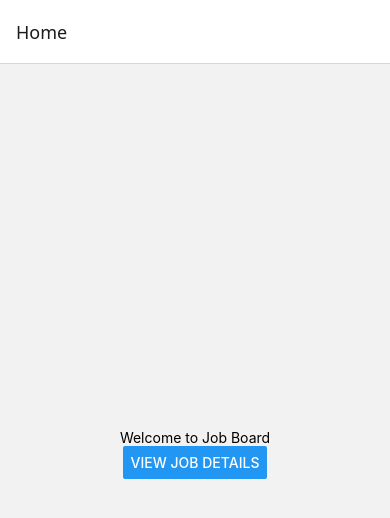
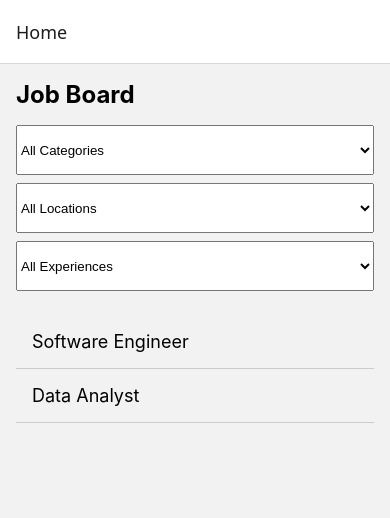
Before and after one commit to MudMoh/alx-project-nexus, a React Native app: screen /Home in a window 390 px wide. Shown: the top 518 px of the page. Built offline with nearby package versions, Linux system fonts and the light colour scheme; no server answers.

Commit message:
feat: integrate job API with loading states and Context API for state management

```diff
--- a/App.tsx
+++ b/App.tsx
@@ -2,6 +2,7 @@ import React from 'react';
 import { NavigationContainer } from '@react-navigation/native';
 import { createStackNavigator } from '@react-navigation/stack';
 import { StatusBar } from 'expo-status-bar';
+import { JobProvider } from './src/context/JobContext';
 import HomeScreen from './src/screens/HomeScreen';
 import JobDetailsScreen from './src/screens/JobDetailsScreen';
 import ApplyScreen from './src/screens/ApplyScreen';
@@ -16,6 +17,7 @@ const Stack = createStackNavigator<RootStackParamList>();
 
 export default function App() {
   return (
+    <JobProvider>
       <NavigationContainer>
         <Stack.Navigator initialRouteName="Home">
           <Stack.Screen name="Home" component={HomeScreen} />
@@ -24,5 +26,6 @@ export default function App() {
         </Stack.Navigator>
         <StatusBar style="auto" />
       </NavigationContainer>
+    </JobProvider>
   );
 }
--- a/package.json
+++ b/package.json
@@ -10,6 +10,7 @@
   },
   "dependencies": {
     "@react-native-async-storage/async-storage": "^2.2.0",
+    "@react-native-picker/picker": "^2.11.4",
     "@react-navigation/native": "^7.1.22",
     "@react-navigation/stack": "^7.6.8",
     "axios": "^1.13.2",
@@ -17,8 +18,8 @@
     "expo-status-bar": "~3.0.8",
     "react": "19.1.0",
     "react-native": "0.81.5",
-    "react-native-screens": "~4.16.0",
-    "react-native-safe-area-context": "~5.6.0"
+    "react-native-safe-area-context": "~5.6.0",
+    "react-native-screens": "~4.16.0"
   },
   "devDependencies": {
     "@types/react": "~19.1.0",
--- /dev/null
+++ b/src/context/JobContext.tsx
@@ -0,0 +1,89 @@
+import React, { createContext, useContext, useState, useEffect, ReactNode } from 'react';
+import { Job } from '../types/job';
+import { fetchJobs } from '../utils/api';
+
+interface Filters {
+    category: string;
+    location: string;
+    experience: string;
+}
+
+interface JobContextType {
+    jobs: Job[];
+    filteredJobs: Job[];
+    loading: boolean;
+    error: string | null;
+    filters: Filters;
+    setFilters: (filters: Partial<Filters>) => void;
+    refetchJobs: () => void;
+}
+
+const JobContext = createContext<JobContextType | undefined>(undefined);
+
+export const useJobContext = () => {
+    const context = useContext(JobContext);
+    if (!context) {
+        throw new Error('useJobContext must be used within a JobProvider');
+    }
+    return context;
+};
+
+interface JobProviderProps {
+    children: ReactNode;
+}
+
+export const JobProvider: React.FC<JobProviderProps> = ({ children }) => {
+    const [jobs, setJobs] = useState<Job[]>([]);
+    const [loading, setLoading] = useState<boolean>(false);
+    const [error, setError] = useState<string | null>(null);
+    const [filters, setFiltersState] = useState<Filters>({
+        category: '',
+        location: '',
+        experience: '',
+    });
+
+    const fetchJobsData = async () => {
+        setLoading(true);
+        setError(null);
+        try {
+            const data = await fetchJobs();
+            setJobs(data);
+        } catch (err) {
+            setError('Failed to fetch jobs');
+        } finally {
+            setLoading(false);
+        }
+    };
+
+    useEffect(() => {
+        fetchJobsData();
+    }, []);
+
+    const setFilters = (newFilters: Partial<Filters>) => {
+        setFiltersState(prev => ({ ...prev, ...newFilters }));
+    };
+
+    const refetchJobs = () => {
+        fetchJobsData();
+    };
+
+    const filteredJobs = jobs.filter(job => {
+        return (
+            (filters.category === '' || job.category === filters.category) &&
+            (filters.location === '' || job.location === filters.location) &&
+            (filters.experience === '' || job.experience === filters.experience)
+        );
+    });
+
+    const value: JobContextType = {
+        jobs,
+        filteredJobs,
+        loading,
+        error,
+        filters,
+        setFilters,
+        refetchJobs,
+    };
+
+    return <JobContext.Provider value={value}>{children}</JobContext.Provider>;
+};
--- a/src/screens/HomeScreen.tsx
+++ b/src/screens/HomeScreen.tsx
@@ -1,10 +1,12 @@
 import React from 'react';
-import { View, Text, Button, StyleSheet } from 'react-native';
+import { View, Text, FlatList, TouchableOpacity, ActivityIndicator, StyleSheet } from 'react-native';
+import { Picker } from '@react-native-picker/picker';
 import { StackNavigationProp } from '@react-navigation/stack';
+import { useJobContext } from '../context/JobContext';
 
 type RootStackParamList = {
     Home: undefined;
-    JobDetails: undefined;
+    JobDetails: { jobId: number };
     Apply: undefined;
 };
 
@@ -15,12 +17,76 @@ interface Props {
 }
 
 const HomeScreen: React.FC<Props> = ({ navigation }) => {
+    const { filteredJobs, loading, error, filters, setFilters } = useJobContext();
+
+    if (loading) {
+        return (
+            <View style={styles.center}>
+                <ActivityIndicator size="large" />
+            </View>
+        );
+    }
+
+    if (error) {
+        return (
+            <View style={styles.center}>
+                <Text>{error}</Text>
+            </View>
+        );
+    }
+
     return (
         <View style={styles.container}>
-            <Text>Welcome to Job Board</Text>
-            <Button
-                title="View Job Details"
-                onPress={() => navigation.navigate('JobDetails')}
+            <Text style={styles.title}>Job Board</Text>
+            <View style={styles.filters}>
+                <Picker
+                    selectedValue={filters.category}
+                    onValueChange={(value) => setFilters({ category: value })}
+                    style={styles.picker}
+                >
+                    <Picker.Item label="All Categories" value="" />
+                    <Picker.Item label="Tech" value="Tech" />
+                    <Picker.Item label="Finance" value="Finance" />
+                    <Picker.Item label="Healthcare" value="Healthcare" />
+                    <Picker.Item label="Education" value="Education" />
+                    <Picker.Item label="Marketing" value="Marketing" />
+                </Picker>
+                <Picker
+                    selectedValue={filters.location}
+                    onValueChange={(value) => setFilters({ location: value })}
+                    style={styles.picker}
+                >
+                    <Picker.Item label="All Locations" value="" />
+                    <Picker.Item label="New York" value="New York" />
+                    <Picker.Item label="San Francisco" value="San Francisco" />
+                    <Picker.Item label="London" value="London" />
+                    <Picker.Item label="Berlin" value="Berlin" />
+                    <Picker.Item label="Tokyo" value="Tokyo" />
+                </Picker>
+                <Picker
+                    selectedValue={filters.experience}
+                    onValueChange={(value) => setFilters({ experience: value })}
+                    style={styles.picker}
+                >
+                    <Picker.Item label="All Experiences" value="" />
+                    <Picker.Item label="Entry" value="Entry" />
+                    <Picker.Item label="Mid" value="Mid" />
+                    <Picker.Item label="Senior" value="Senior" />
+                    <Picker.Item label="Lead" value="Lead" />
+                    <Picker.Item label="Executive" value="Executive" />
+                </Picker>
+            </View>
+            <FlatList
+                data={filteredJobs}
+                keyExtractor={(item) => item.id.toString()}
+                renderItem={({ item }) => (
+                    <TouchableOpacity
+                        style={styles.jobItem}
+                        onPress={() => navigation.navigate('JobDetails', { jobId: item.id })}
+                    >
+                        <Text style={styles.jobTitle}>{item.title}</Text>
+                    </TouchableOpacity>
+                )}
             />
         </View>
     );
@@ -29,8 +95,32 @@ const HomeScreen: React.FC<Props> = ({ navigation }) => {
 const styles = StyleSheet.create({
     container: {
         flex: 1,
+        padding: 16,
+    },
+    center: {
+        flex: 1,
         justifyContent: 'center',
         alignItems: 'center',
+    },
+    title: {
+        fontSize: 24,
+        fontWeight: 'bold',
+        marginBottom: 16,
+    },
+    filters: {
+        marginBottom: 16,
+    },
+    picker: {
+        height: 50,
+        marginBottom: 8,
+    },
+    jobItem: {
+        padding: 16,
+        borderBottomWidth: 1,
+        borderBottomColor: '#ccc',
+    },
+    jobTitle: {
+        fontSize: 18,
     },
 });
 
--- /dev/null
+++ b/src/types/job.ts
@@ -0,0 +1,9 @@
+export interface Job {
+    id: number;
+    title: string;
+    company: string;
+    location: string;
+    category: string;
+    experience: string;
+    description: string;
+}
--- /dev/null
+++ b/src/utils/api.ts
@@ -0,0 +1,45 @@
+import axios from 'axios';
+import { Job } from '../types/job';
+
+const API_BASE_URL = 'https://jsonplaceholder.typicode.com';
+
+export const fetchJobs = async (): Promise<Job[]> => {
+    try {
+        const response = await axios.get(`${API_BASE_URL}/posts`);
+        const posts = response.data;
+
+        // Adapt posts to Job structure
+        return posts.map((post: any, index: number) => ({
+            id: post.id,
+            title: post.title,
+            company: `Company ${post.id}`,
+            location: ['New York', 'San Francisco', 'London', 'Berlin', 'Tokyo'][index % 5],
+            category: ['Tech', 'Finance', 'Healthcare', 'Education', 'Marketing'][index % 5],
+            experience: ['Entry', 'Mid', 'Senior', 'Lead', 'Executive'][index % 5],
+            description: post.body,
+        }));
+    } catch (error) {
+        console.error('Failed to fetch jobs from API, using mock data:', error);
+        // Fallback to mock data
+        return [
+            {
+                id: 1,
+                title: 'Software Engineer',
+                company: 'Tech Corp',
+                location: 'New York',
+                category: 'Tech',
+                experience: 'Mid',
+                description: 'Develop and maintain software applications.',
+            },
+            {
+                id: 2,
+                title: 'Data Analyst',
+                company: 'Data Inc',
+                location: 'San Francisco',
+                category: 'Finance',
+                experience: 'Entry',
+                description: 'Analyze data to provide insights.',
+            },
+        ];
+    }
+};
```
Also changed, not shown: 1 other file (tests, documents, lock files or other folders). Lines whose indentation alone changed are shown as unchanged.
